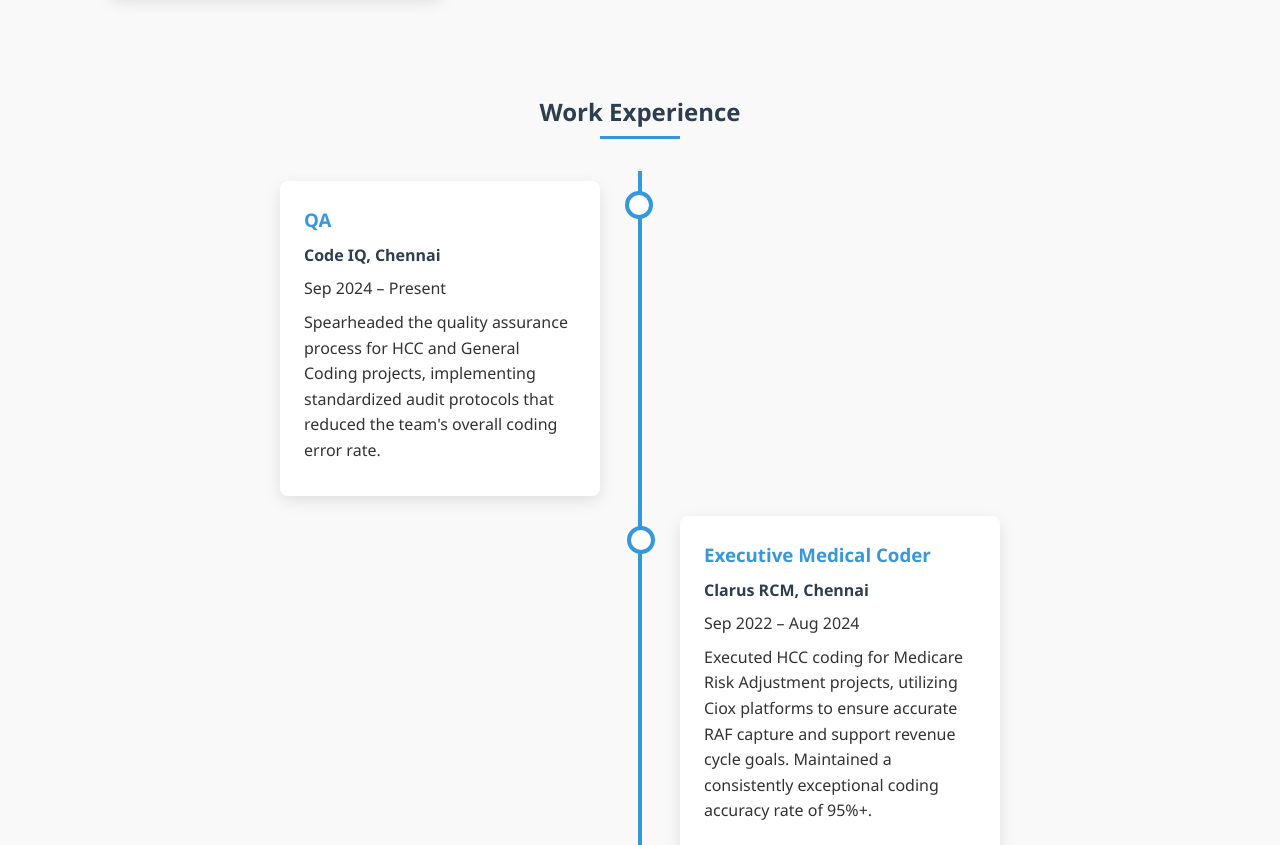
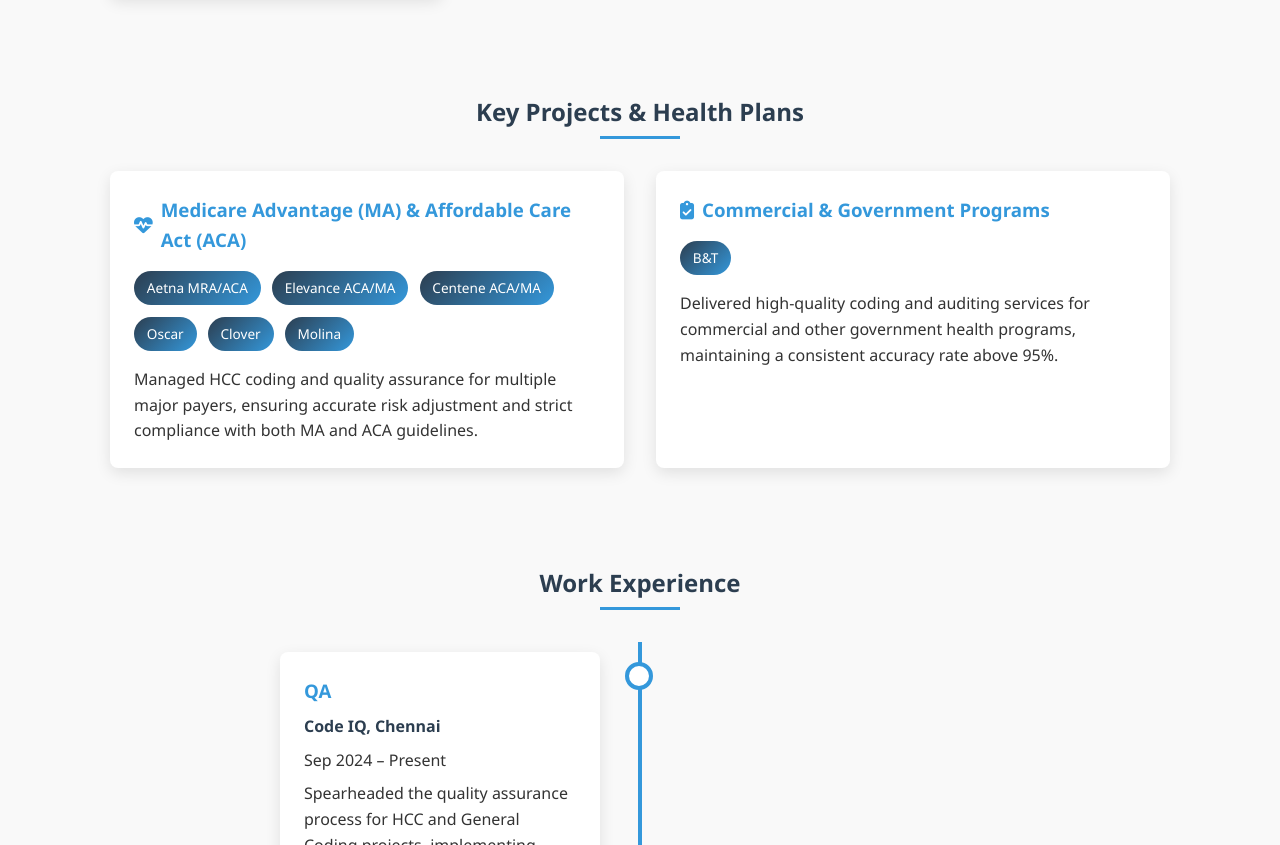
Before and after one commit to AzhagesanPazhanivel/Azhagesanpazhanivel, a plain HTML site: page index.html in a window 1280 px wide. Shown: the part 1423-2268 px from the top of the page. Drawn offline with Linux system fonts and the light colour scheme.

Commit message:
Update index.html

```diff
--- a/index.html
+++ b/index.html
@@ -141,6 +141,45 @@
             border-bottom: none;
         }
 
+        /* Projects Section Styles */
+        .projects-container {
+            display: grid;
+            grid-template-columns: repeat(auto-fit, minmax(400px, 1fr));
+            gap: 2rem;
+            margin-top: 2rem;
+        }
+
+        .project-item {
+            background: white;
+            padding: 1.5rem;
+            border-radius: 8px;
+            box-shadow: 0 5px 15px rgba(0, 0, 0, 0.1);
+        }
+
+        .project-item h3 {
+            color: var(--secondary);
+            margin-bottom: 1rem;
+            display: flex;
+            align-items: center;
+            gap: 0.5rem;
+        }
+
+        .project-plans {
+            display: flex;
+            flex-wrap: wrap;
+            gap: 0.7rem;
+            margin-bottom: 1rem;
+        }
+
+        .plan-pill {
+            background: linear-gradient(135deg, var(--primary) 0%, var(--secondary) 100%);
+            color: white;
+            padding: 0.4rem 0.8rem;
+            border-radius: 20px;
+            font-size: 0.85rem;
+            font-weight: 500;
+        }
+
         .timeline {
             position: relative;
             max-width: 800px;
@@ -250,6 +289,10 @@
                 align-items: center;
                 gap: 0.5rem;
             }
+
+            .projects-container {
+                grid-template-columns: 1fr;
+            }
         }
     </style>
 </head>
@@ -328,6 +371,34 @@
         </div>
     </section>
 
+    <!-- Projects Section -->
+    <section id="projects">
+        <div class="container">
+            <h2>Key Projects & Health Plans</h2>
+            <div class="projects-container">
+                <div class="project-item">
+                    <h3><i class="fas fa-heartbeat"></i> Medicare Advantage (MA) & Affordable Care Act (ACA)</h3>
+                    <div class="project-plans">
+                        <span class="plan-pill">Aetna MRA/ACA</span>
+                        <span class="plan-pill">Elevance ACA/MA</span>
+                        <span class="plan-pill">Centene ACA/MA</span>
+                        <span class="plan-pill">Oscar</span>
+                        <span class="plan-pill">Clover</span>
+                        <span class="plan-pill">Molina</span>
+                    </div>
+                    <p>Managed HCC coding and quality assurance for multiple major payers, ensuring accurate risk adjustment and strict compliance with both MA and ACA guidelines.</p>
+                </div>
+                <div class="project-item">
+                    <h3><i class="fas fa-clipboard-check"></i> Commercial & Government Programs</h3>
+                    <div class="project-plans">
+                        <span class="plan-pill">B&T</span>
+                    </div>
+                    <p>Delivered high-quality coding and auditing services for commercial and other government health programs, maintaining a consistent accuracy rate above 95%.</p>
+                </div>
+            </div>
+        </div>
+    </section>
+
     <!-- Experience Section -->
     <section id="experience">
         <div class="container">
@@ -386,6 +457,7 @@
         // Simple animation for timeline items
         document.addEventListener('DOMContentLoaded', function() {
             const timelineItems = document.querySelectorAll('.timeline-content');
+            const projectItems = document.querySelectorAll('.project-item');
 
             const observer = new IntersectionObserver((entries) => {
                 entries.forEach(entry => {
@@ -402,6 +474,13 @@
                 item.style.transition = 'opacity 0.5s ease, transform 0.5s ease';
                 observer.observe(item);
             });
+
+            projectItems.forEach(item => {
+                item.style.opacity = 0;
+                item.style.transform = 'translateY(20px)';
+                item.style.transition = 'opacity 0.5s ease, transform 0.5s ease';
+                observer.observe(item);
+            });
         });
     </script>
 </body>
```
